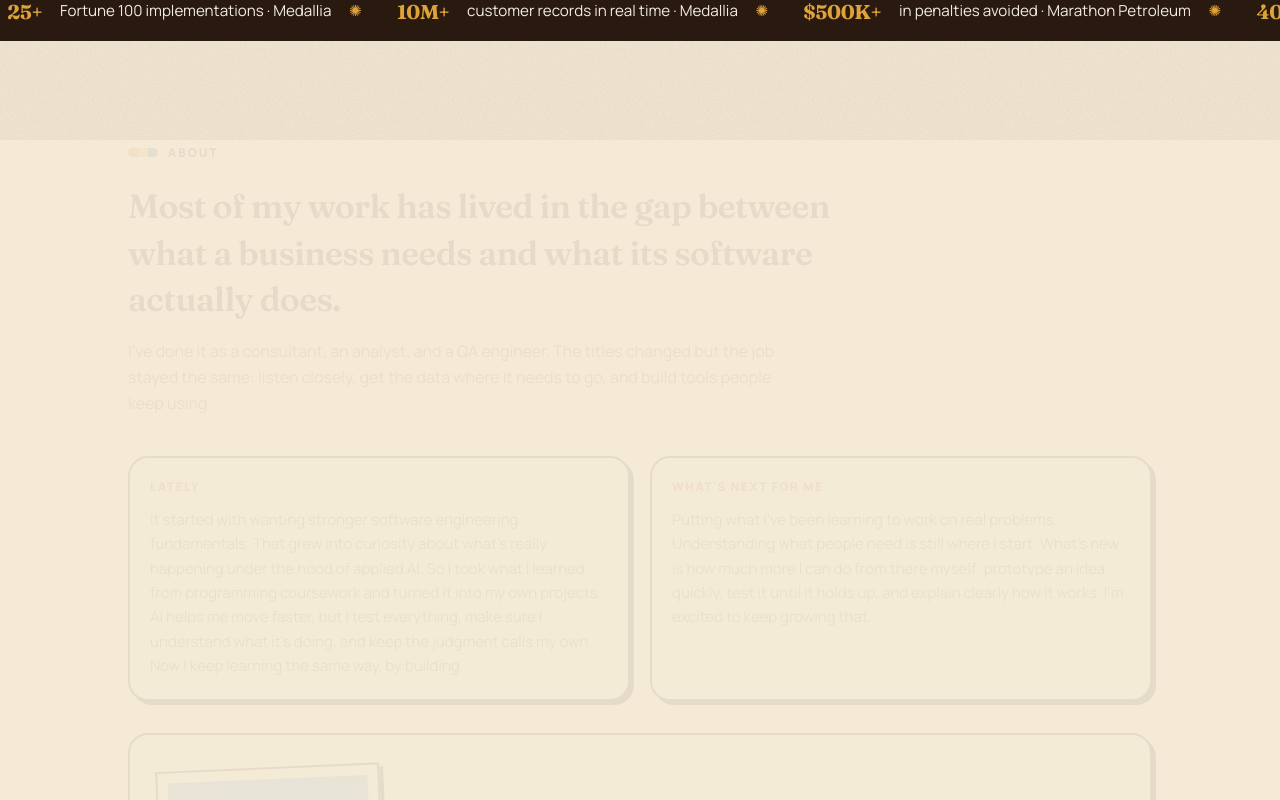
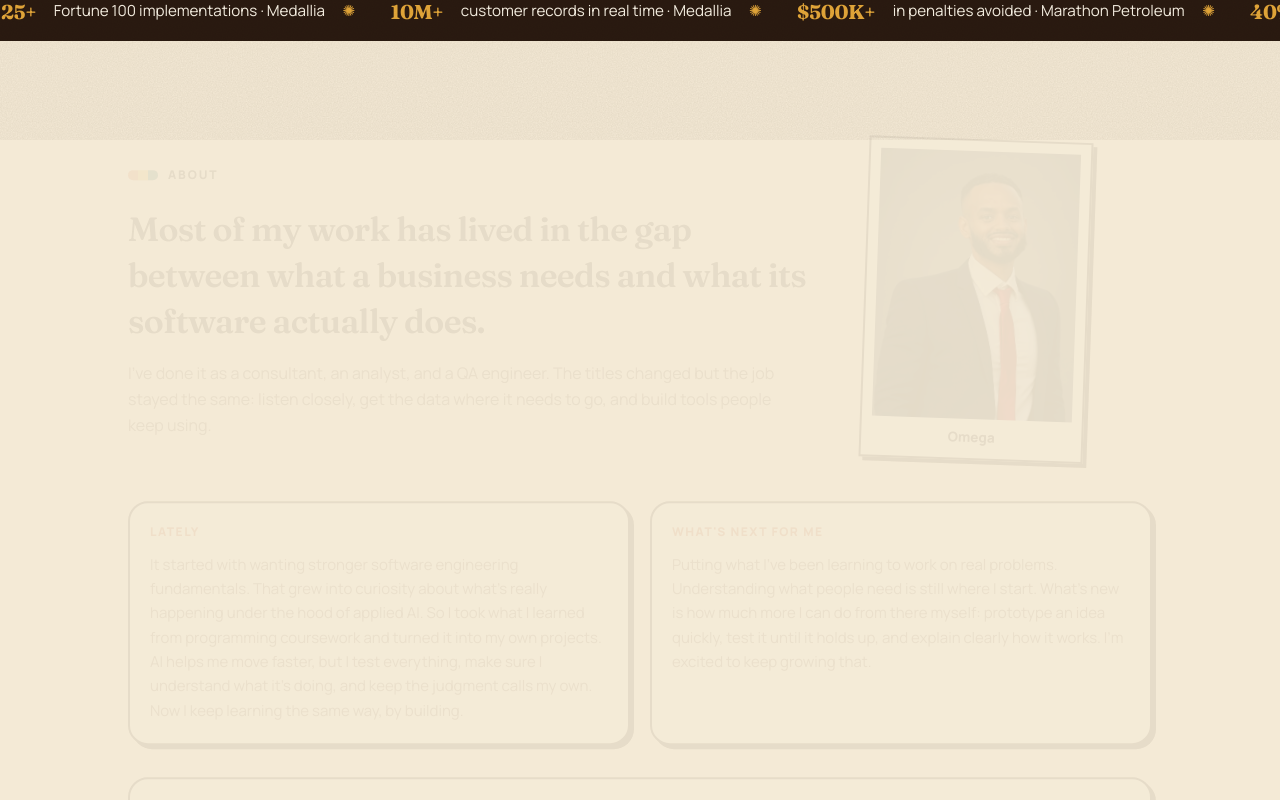
Before and after one commit to bariaga1/meg-ai, a Next.js app: page / in a window 1280 px wide. Shown: the part 660-1460 px from the top of the page. Built offline with nearby package versions, Linux system fonts and the light colour scheme; no server answers.

Commit message:
About: add profile photo as a polaroid next to the intro

```diff
--- a/app/globals.css
+++ b/app/globals.css
@@ -429,6 +429,9 @@ li:nth-child(4) > .sticker .sticker__dot {
   box-shadow: var(--shadow-hard);
   transform: rotate(-2.5deg);
 }
+.polaroid--tilt-right {
+  transform: rotate(2deg);
+}
 .polaroid__caption {
   padding: 0.55rem 0 0.65rem;
   text-align: center;
--- a/components/site/About.tsx
+++ b/components/site/About.tsx
@@ -9,6 +9,8 @@ export function About() {
   return (
     <section id="about" className="site-section scroll-mt-20">
       <div className="reveal mx-auto max-w-5xl">
+        <div className="grid items-center gap-8 md:grid-cols-[1fr_auto] md:gap-12">
+          <div>
             <p className="retro-eyebrow">About</p>
             <p className="display mt-5 max-w-3xl text-[1.6rem] font-semibold leading-snug text-[var(--ink)] sm:text-[2.1rem]">
               Most of my work has lived in the gap between what a business needs
@@ -19,6 +21,19 @@ export function About() {
               titles changed but the job stayed the same: listen closely, get the
               data where it needs to go, and build tools people keep using.
             </p>
+          </div>
+          <figure className="polaroid polaroid--tilt-right mx-auto w-48 sm:w-56 md:mr-12 lg:mr-16">
+            <Image
+              src="/images/omega.jpg"
+              width={899}
+              height={1200}
+              sizes="(min-width: 640px) 224px, 192px"
+              alt="Omega smiling in a navy suit, white shirt and red tie"
+              className="block h-auto w-full"
+            />
+            <figcaption className="polaroid__caption">Omega</figcaption>
+          </figure>
+        </div>
         <div className="mt-10 grid gap-5 md:grid-cols-2">
           {SITE_ABOUT_CARDS.map((card) => (
             <div key={card.label} className="retro-card retro-lift p-5">
```
Also changed, not shown: public/images/omega.jpg (added). Lines whose indentation alone changed are shown as unchanged.
